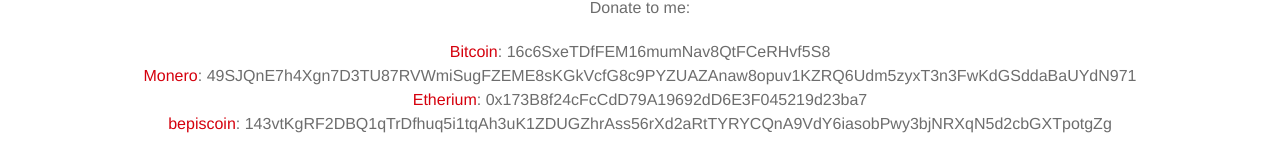
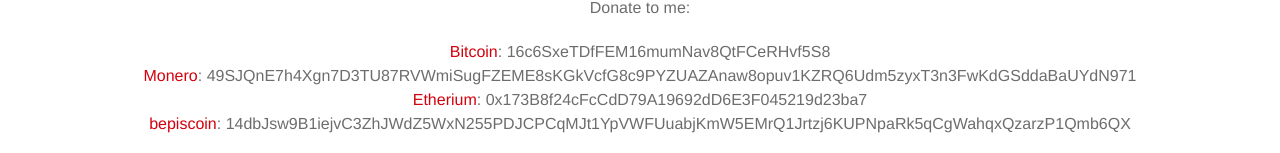
Before and after one commit to DaMatrix/damatrix.github.io, a Jekyll site: the page built from index.md, in a window 1280 px wide. Shown: the part 767-920 px from the top of the page. Built offline with Jekyll 4.4.1, drawn with Linux system fonts in a browser that asks for light colours; some web fonts are replaced; comment, search, counter and statistics services are not loaded.

Commit message:
Update default.html

```diff
--- a/_layouts/default.html
+++ b/_layouts/default.html
@@ -2,7 +2,6 @@
 <html>
   <head>
     <meta charset='utf-8'>
-    <meta name="norton-safeweb-site-verification" content="v0a33nrp7nek6yv5a4iud8cp6bmfx85jmp9905b9ou7qk1uxq36jwby7y0mj6t930tf2u597-il9s4x02t-qt85ic-o-m9ztgutpwqdv559hz8rc12twk8j0sn72b687" />
     <meta http-equiv="X-UA-Compatible" content="chrome=1">
     <link href='https://fonts.googleapis.com/css?family=Chivo:900' rel='stylesheet' type='text/css'>
     <link rel="stylesheet" href="{{ '/assets/css/style.css?v=' | append: site.github.build_revision | relative_url }}">
@@ -96,7 +95,7 @@
 	    <p><a href=https://bitcoin.org">Bitcoin</a>: 16c6SxeTDfFEM16mumNav8QtFCeRHvf5S8<br>
 <a href="https://getmonero.org/">Monero</a>: 49SJQnE7h4Xgn7D3TU87RVWmiSugFZEME8sKGkVcfG8c9PYZUAZAnaw8opuv1KZRQ6Udm5zyxT3n3FwKdGSddaBaUYdN971<br>
 <a href="https://etherium.org">Etherium</a>: 0x173B8f24cFcCdD79A19692dD6E3F045219d23ba7<br>
-<a href="http://www.pepsi.team/bepiscoin">bepiscoin</a>: 143vtKgRF2DBQ1qTrDfhuq5i1tqAh3uK1ZDUGZhrAss56rXd2aRtTYRYCQnA9VdY6iasobPwy3bjNRXqN5d2cbGXTpotgZg</p>
+<a href="http://www.pepsi.team/bepiscoin">bepiscoin</a>: 14dbJsw9B1iejvC3ZhJWdZ5WxN255PDJCPCqMJt1YpVWFUuabjKmW5EMrQ1Jrtzj6KUPNpaRk5qCgWahqxQzarzP1Qmb6QX</a></p>
     </div>
   </body>
 </html>
```
